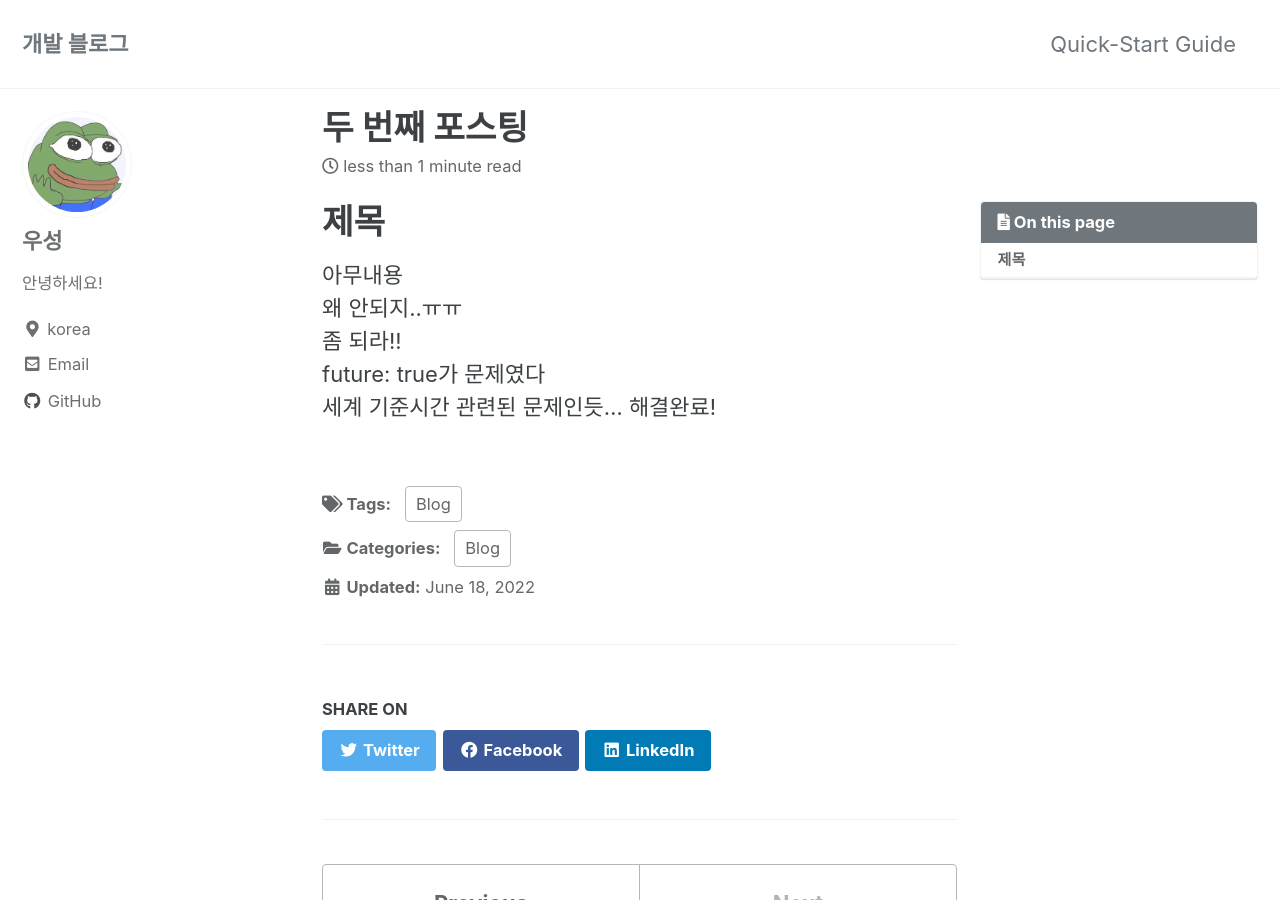
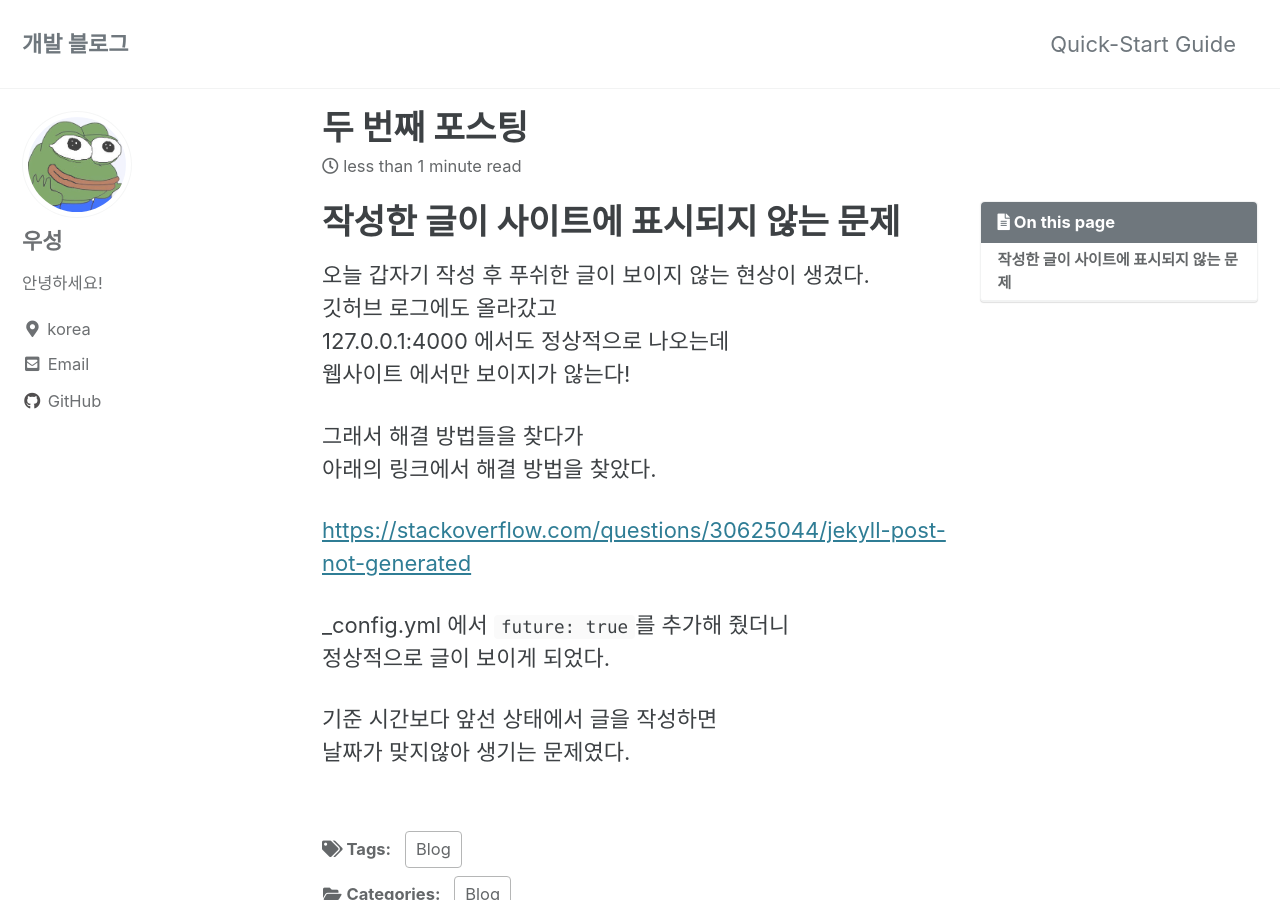
Before and after one commit to wooseongryu/wooseongryu.github.io, a Jekyll site: the page built from _posts/2022-06-18-second-post.md, in a window 1280 px wide and 900 px high. Built offline with Jekyll 4.4.1, drawn with Linux system fonts in a browser that asks for light colours; cached includes are drawn as plain includes; comment, search, counter and statistics services are not loaded.

Commit message:
두번째 글 수정

```diff
--- a/_posts/2022-06-18-second-post.md
+++ b/_posts/2022-06-18-second-post.md
@@ -20,9 +20,19 @@ comments:
 date: 2022-06-18
 last_modified_at: 2022-06-18
 ---
-# 제목
-아무내용
-왜 안되지..ㅠㅠ
-좀 되라!!
-future: true가 문제였다
-세계 기준시간 관련된 문제인듯... 해결완료!
+# 작성한 글이 사이트에 표시되지 않는 문제
+오늘 갑자기 작성 후 푸쉬한 글이 보이지 않는 현상이 생겼다.
+깃허브 로그에도 올라갔고
+127.0.0.1:4000 에서도 정상적으로 나오는데
+웹사이트 에서만 보이지가 않는다!
+
+그래서 해결 방법들을 찾다가
+아래의 링크에서 해결 방법을 찾았다.
+
+<https://stackoverflow.com/questions/30625044/jekyll-post-not-generated>
+
+_config.yml 에서 `future: true`를 추가해 줬더니
+정상적으로 글이 보이게 되었다.
+
+기준 시간보다 앞선 상태에서 글을 작성하면
+날짜가 맞지않아 생기는 문제였다.
```
